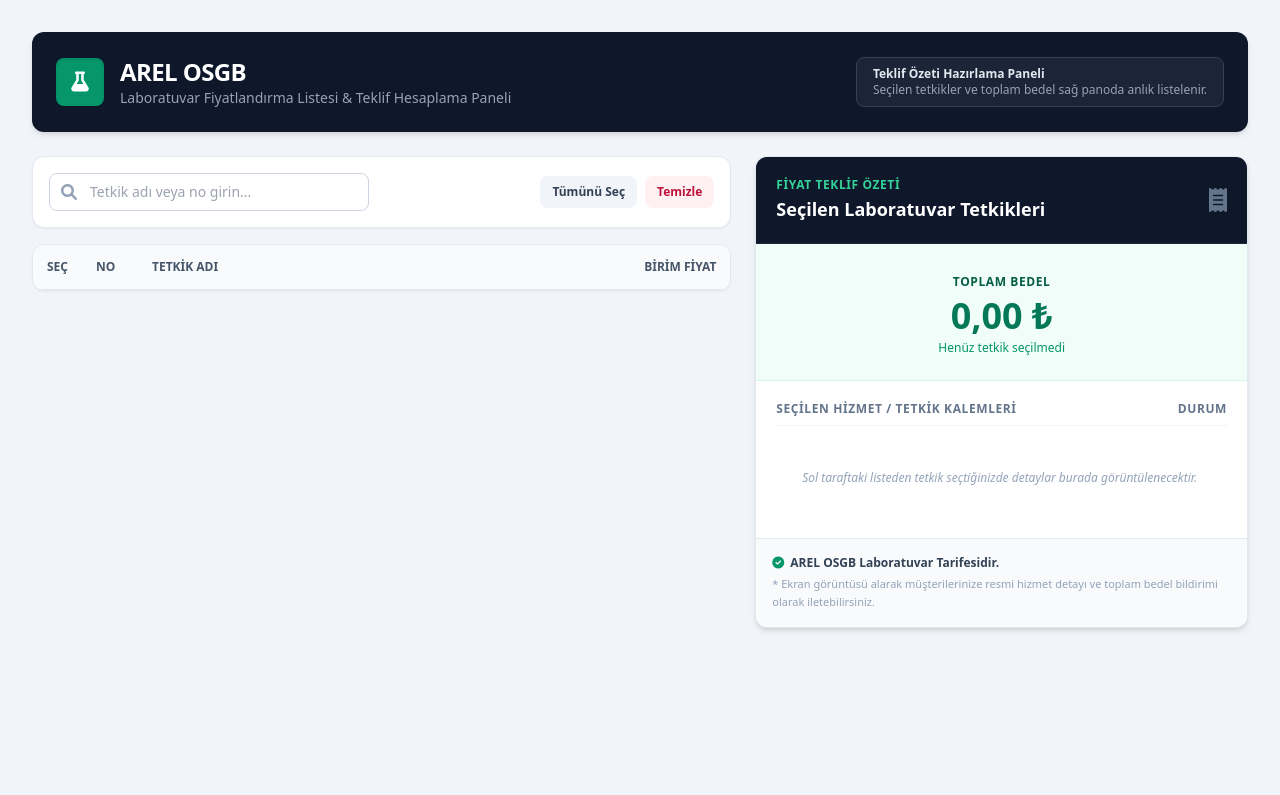
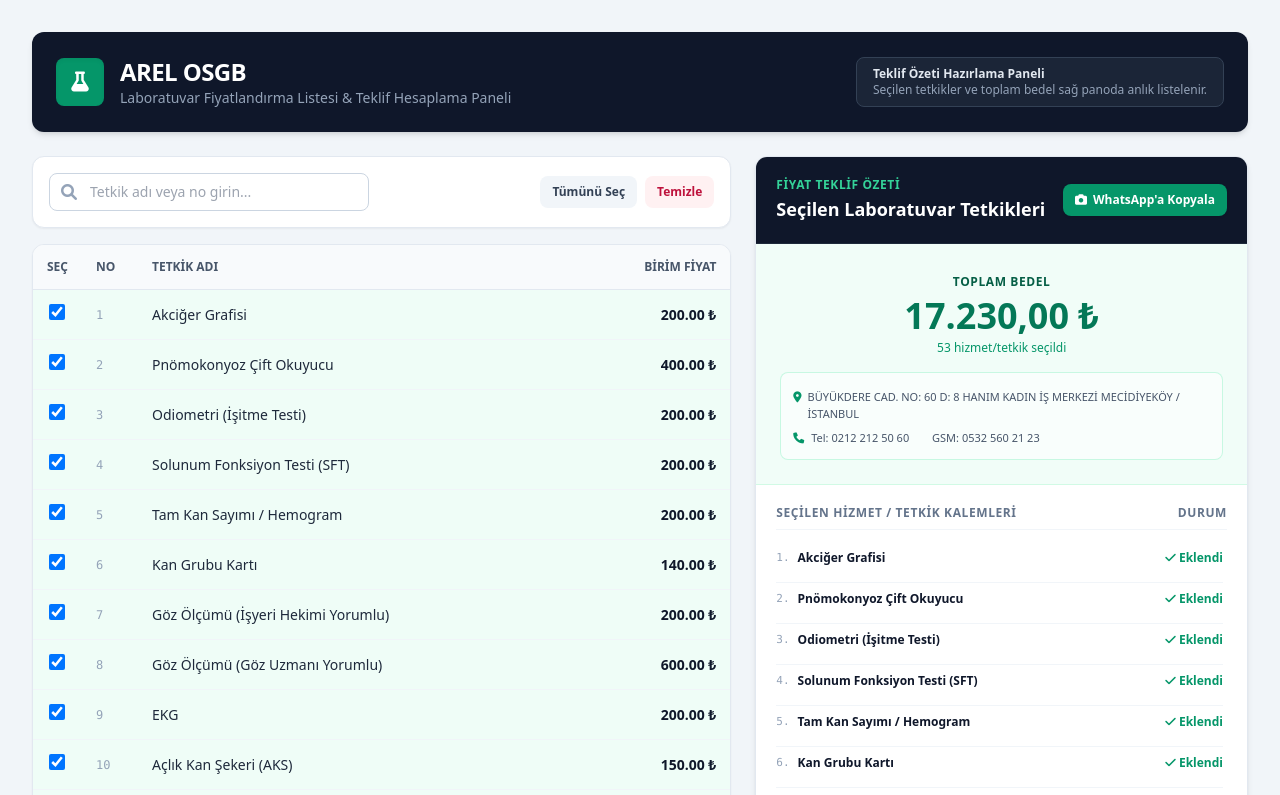
Before and after one commit to aputi53/TETK-K_F-YATLANDIRMA, a plain HTML site: page index.html in a window 1280 px wide. Both pictures are taken after a click on the button "Tümünü Seç". Shown: the top 795 px of the page. Drawn offline with nearby package versions, Linux system fonts and the light colour scheme.

Commit message:
Update index.html

```diff
--- a/index.html
+++ b/index.html
@@ -6,6 +6,8 @@
     <title>AREL OSGB - Laboratuvar Fiyatlandırma Listesi</title>
     <script src="https://cdn.tailwindcss.com"></script>
     <link href="https://cdnjs.cloudflare.com/ajax/libs/font-awesome/6.0.0/css/all.min.css" rel="stylesheet">
+    <!-- html2canvas kütüphanesi (Paneli doğrudan resim olarak kopyalamak için) -->
+    <script src="https://cdnjs.cloudflare.com/ajax/libs/html2canvas/1.4.1/html2canvas.min.js"></script>
     <style>
         @media print {
             .no-print { display: none !important; }
@@ -79,15 +81,19 @@
 
             <!-- SAĞ TARAF: Kurumsal Özet ve Fiyat Kartı -->
             <div class="lg:col-span-5 sticky top-6">
+
+                <!-- Görüntü Alınacak Alan (summaryCard) -->
                 <div id="summaryCard" class="bg-white rounded-xl shadow-md border border-slate-200 overflow-hidden">
 
-                    <!-- Kart Üst Başlık -->
+                    <!-- Kart Üst Başlık & WhatsApp Kopyala Butonu -->
                     <div class="bg-slate-900 text-white p-5 border-b border-slate-800 flex justify-between items-center">
                         <div>
                             <div class="text-xs font-semibold text-emerald-400 tracking-wider uppercase">Fiyat Teklif Özeti</div>
                             <h2 class="text-lg font-bold text-white mt-0.5">Seçilen Laboratuvar Tetkikleri</h2>
                         </div>
-                        <i class="fa-solid fa-receipt text-2xl text-slate-500"></i>
+                        <button id="copyImageBtn" onclick="copyCardAsImage()" title="Panoyu Resim Olarak Kopyala" class="no-print bg-emerald-600 hover:bg-emerald-500 text-white px-3 py-2 rounded-lg text-xs font-bold flex items-center gap-1.5 transition shadow">
+                            <i class="fa-solid fa-camera"></i> WhatsApp'a Kopyala
+                        </button>
                     </div>
 
                     <!-- Fiyat Alanı -->
@@ -95,16 +101,28 @@
                         <span class="text-xs uppercase font-bold text-emerald-800 tracking-wider">TOPLAM BEDEL</span>
                         <div id="totalPrice" class="text-4xl font-extrabold text-emerald-700 mt-1">0,00 ₺</div>
                         <div id="selectedCount" class="text-xs text-emerald-600 font-medium mt-1">Henüz tetkik seçilmedi</div>
+
+                        <!-- İstenen Adres ve İletişim Bilgileri (Fiyatın Hemen Altı) -->
+                        <div class="mt-4 pt-4 border-t border-emerald-200/60 text-[11px] text-slate-600 space-y-1 font-medium text-left bg-white/60 p-3 rounded-lg border">
+                            <div class="flex items-start gap-1.5">
+                                <i class="fa-solid fa-location-dot text-emerald-600 mt-0.5 shrink-0"></i>
+                                <span>BÜYÜKDERE CAD. NO: 60 D: 8 HANIM KADIN İŞ MERKEZİ MECİDİYEKÖY / İSTANBUL</span>
+                            </div>
+                            <div class="flex items-center gap-4 pt-1">
+                                <div><i class="fa-solid fa-phone text-emerald-600 mr-1"></i> Tel: 0212 212 50 60</div>
+                                <div><i class="fa-solid fa-mobile-screen text-emerald-600 mr-1"></i> GSM: 0532 560 21 23</div>
+                            </div>
+                        </div>
                     </div>
 
-                    <!-- Seçilen Tetkikler Listesi (Fiyatlar gizlendi, sadece adlar listeleniyor) -->
+                    <!-- Seçilen Tetkikler Listesi -->
                     <div class="p-5 space-y-3">
                         <div class="flex justify-between items-center border-b border-slate-100 pb-2">
                             <span class="text-xs font-bold uppercase tracking-wider text-slate-500">Seçilen Hizmet / Tetkik Kalemleri</span>
                             <span class="text-xs font-bold uppercase tracking-wider text-slate-500">Durum</span>
                         </div>
 
-                        <div id="selectedList" class="max-h-[380px] overflow-y-auto space-y-2 pr-1 text-sm divide-y divide-slate-100">
+                        <div id="selectedList" class="max-h-[320px] overflow-y-auto space-y-2 pr-1 text-sm divide-y divide-slate-100">
                             <div class="text-center py-8 text-slate-400 text-xs italic">
                                 Sol taraftaki listeden tetkik seçtiğinizde detaylar burada görüntülenecektir.
                             </div>
@@ -117,7 +135,7 @@
                             <i class="fa-solid fa-circle-check text-emerald-600"></i> AREL OSGB Laboratuvar Tarifesidir.
                         </div>
                         <p class="text-[11px] leading-relaxed text-slate-400">
-                            * Ekran görüntüsü alarak müşterilerinize resmi hizmet detayı ve toplam bedel bildirimi olarak iletebilirsiniz.
+                            * Butona basarak panoyu kopyalayıp WhatsApp sohbetine doğrudan yapıştırabilirsiniz.
                         </p>
                     </div>
 
@@ -276,7 +294,6 @@
             selectedListEl.innerHTML = '';
 
             if (selectedTests.length === 0) {
-                selectedListEl.GitHub... yazmamak için içerik yer tutucu:
                 selectedListEl.innerHTML = `
                     <div class="text-center py-8 text-slate-400 text-xs italic">
                         Sol taraftaki listeden tetkik seçtiğinizde detaylar burada görüntülenecektir.
@@ -289,7 +306,26 @@
                 const itemDiv = document.createElement('div');
                 itemDiv.className = 'flex justify-between items-center py-2 text-slate-700 text-xs font-medium';
 
-                // Sağ taraftaki listede sadece numara ve tetkik adı gösteriliyor (Fiyatlar gizlendi)
+                itemDiv.innerHTML = `
+                    <div class="flex items-center gap-2 pr-2">
+                        <span class="text-slate-400 font-mono text-[11px]">${idx + 1}.</span>
+                        <span class="text-slate-900 font-semibold">${test.name}</span>
+                    </div>
+                    <div class="text-emerald-600 font-bold whitespace-nowrap"><i class="fa-solid fa-check"></i> Eklendi</div>
+                `;
+                selectedListEl.innerHTML = `
+                    <div class="text-center py-8 text-slate-400 text-xs italic">
+                        Sol taraftaki listeden tetkik seçtiğinizde detaylar burada görüntülenecektir.
+                    </div>
+                `;
+                selectedListEl.appendChild(itemDiv);
+            });
+
+            // Üstteki blok içindeki döngü hatasını düzeltmek için güncellenmiş temiz liste oluşturma:
+            selectedListEl.innerHTML = '';
+            selectedTests.forEach((test, idx) => {
+                const itemDiv = document.createElement('div');
+                itemDiv.className = 'flex justify-between items-center py-2 text-slate-700 text-xs font-medium';
                 itemDiv.innerHTML = `
                     <div class="flex items-center gap-2 pr-2">
                         <span class="text-slate-400 font-mono text-[11px]">${idx + 1}.</span>
@@ -299,6 +335,41 @@
                 `;
                 selectedListEl.appendChild(itemDiv);
             });
+        }
+
+        // Panoyu Doğrudan Resim Olarak Kopyalama Fonksiyonu
+        function copyCardAsImage() {
+            const card = document.getElementById('summaryCard');
+            const btn = document.getElementById('copyImageBtn');
+
+            // Butonu geçici olarak gizle ki resimde çıkmasın
+            btn.style.display = 'none';
+
+            html2canvas(card, { scale: 2, useCORS: true }).then(canvas => {
+                canvas.toBlob(blob => {
+                    try {
+                        navigator.clipboard.write([
+                            new ClipboardItem({ 'image/png': blob })
+                        ]).then(() => {
+                            alert("Teklif panosu resim olarak panoya kopyalandı! WhatsApp'a girip doğrudan 'Yapıştır' diyebilirsiniz.");
+                        }).catch(err => {
+                            // Desteklemeyen tarayıcılar için alternatif indirme
+                            downloadCanvasAsImage(canvas);
+                        });
+                    } catch (e) {
+                        downloadCanvasAsImage(canvas);
+                    }
+                    btn.style.display = 'flex';
+                });
+            });
+        }
+
+        function downloadCanvasAsImage(canvas) {
+            const link = document.createElement('a');
+            link.download = 'AREL_OSGB_Teklif_Ozeti.png';
+            link.href = canvas.toDataURL('image/png');
+            link.click();
+            alert("Tarayıcınız panoya doğrudan kopyalamayı desteklemediği için görsel cihazınıza indirildi.");
         }
 
         searchInput.addEventListener('input', (e) => {
```
